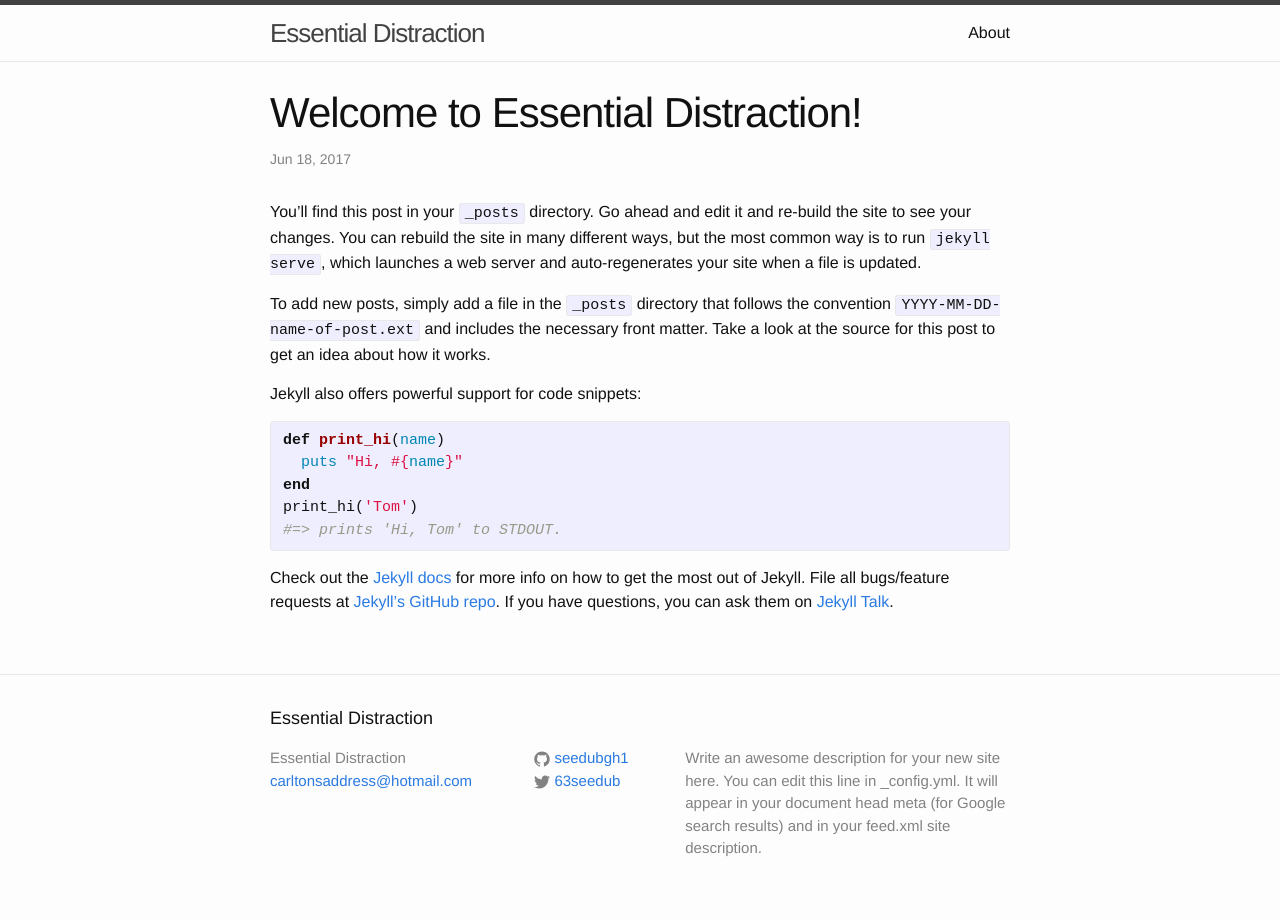
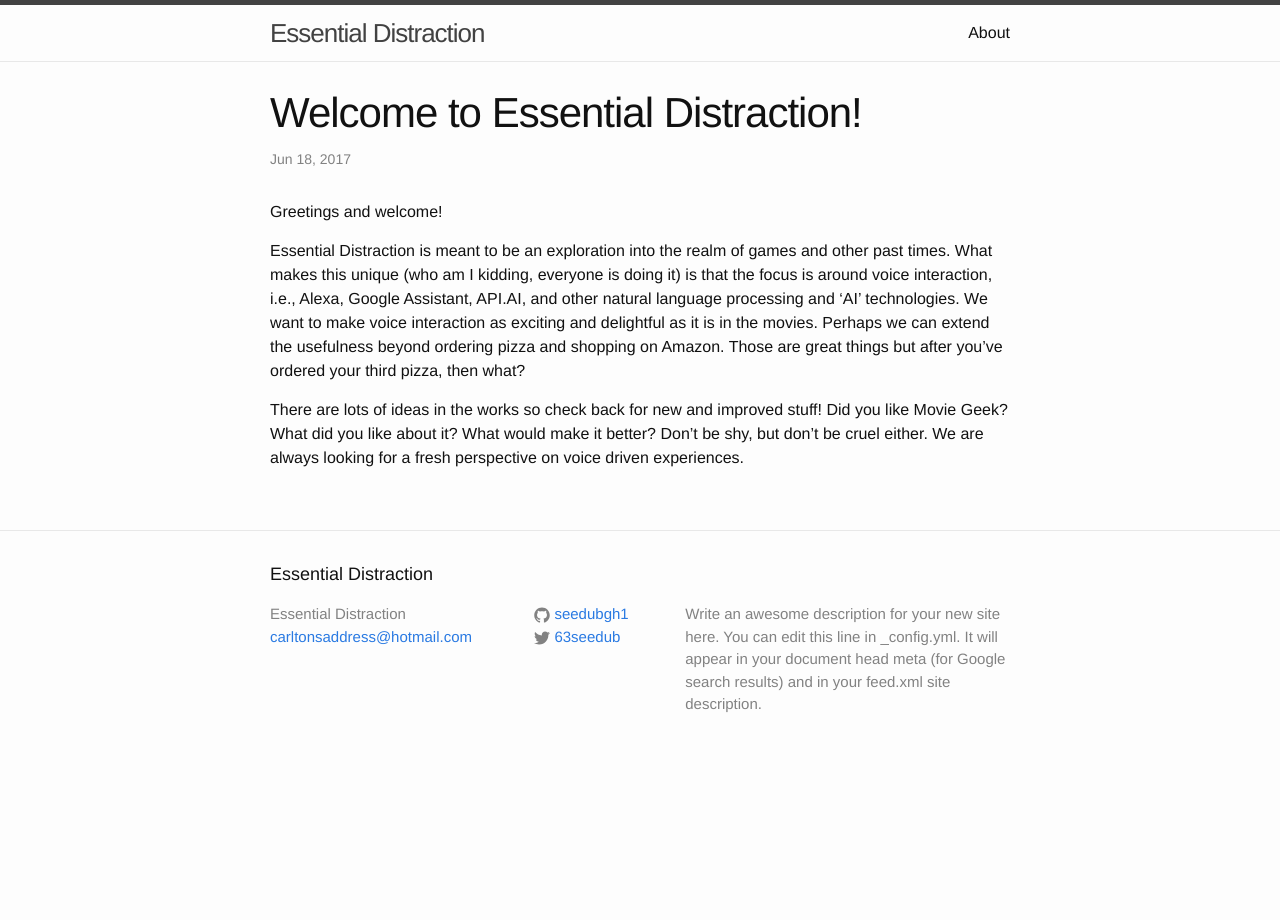
Before and after one commit to seedubgh1/essentialdistraction, a Jekyll site: the page built from _posts/2017-06-18-welcome-to-jekyll.markdown, in a window 1280 px wide. Built offline with Jekyll 4.4.1, drawn with Linux system fonts in a browser that asks for light colours.

Commit message:
refining welcome page

```diff
--- a/_posts/2017-06-18-welcome-to-jekyll.markdown
+++ b/_posts/2017-06-18-welcome-to-jekyll.markdown
@@ -4,22 +4,8 @@
 date:   2017-06-18 10:06:41 -0700
 categories: jekyll update
 ---
-You’ll find this post in your `_posts` directory. Go ahead and edit it and re-build the site to see your changes. You can rebuild the site in many different ways, but the most common way is to run `jekyll serve`, which launches a web server and auto-regenerates your site when a file is updated.
+Greetings and welcome!
 
-To add new posts, simply add a file in the `_posts` directory that follows the convention `YYYY-MM-DD-name-of-post.ext` and includes the necessary front matter. Take a look at the source for this post to get an idea about how it works.
+Essential Distraction is meant to be an exploration into the realm of games and other past times.  What makes this unique (who am I kidding, everyone is doing it) is that the focus is around voice interaction, i.e., Alexa, Google Assistant, API.AI, and other natural language processing and 'AI' technologies.  We want to make voice interaction as exciting and delightful as it is in the movies. Perhaps we can extend the usefulness beyond ordering pizza and shopping on Amazon.  Those are great things but after you've ordered your third pizza, then what?
 
-Jekyll also offers powerful support for code snippets:
-
-{% highlight ruby %}
-def print_hi(name)
-  puts "Hi, #{name}"
-end
-print_hi('Tom')
-#=> prints 'Hi, Tom' to STDOUT.
-{% endhighlight %}
-
-Check out the [Jekyll docs][jekyll-docs] for more info on how to get the most out of Jekyll. File all bugs/feature requests at [Jekyll’s GitHub repo][jekyll-gh]. If you have questions, you can ask them on [Jekyll Talk][jekyll-talk].
-
-[jekyll-docs]: http://jekyllrb.com/docs/home
-[jekyll-gh]:   https://github.com/jekyll/jekyll
-[jekyll-talk]: https://talk.jekyllrb.com/
+There are lots of ideas in the works so check back for new and improved stuff!  Did you like Movie Geek?  What did you like about it?  What would make it better? Don't be shy, but don't be cruel either.  We are always looking for a fresh perspective on voice driven experiences.
```
Also changed, not shown: 3 other files.
